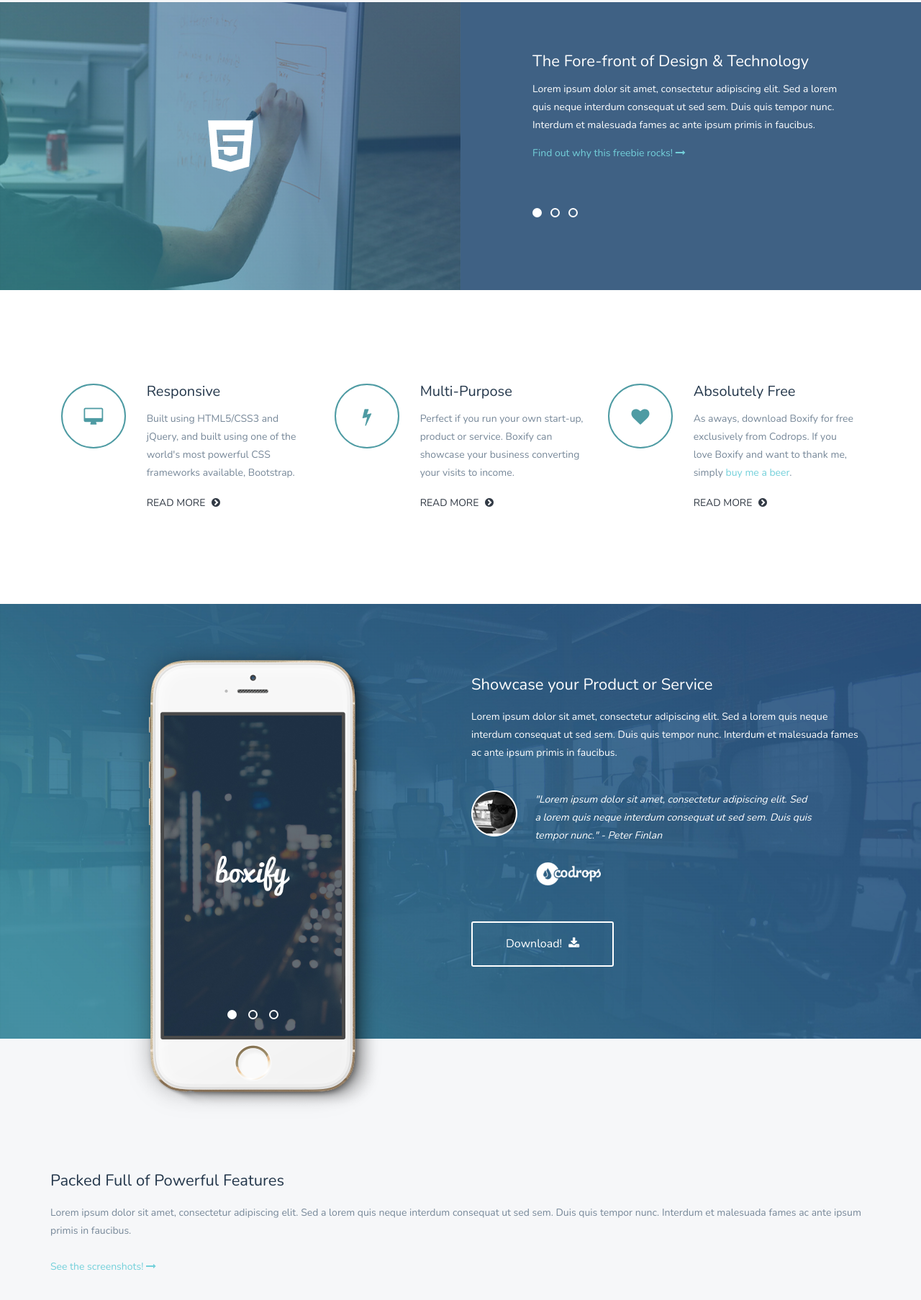
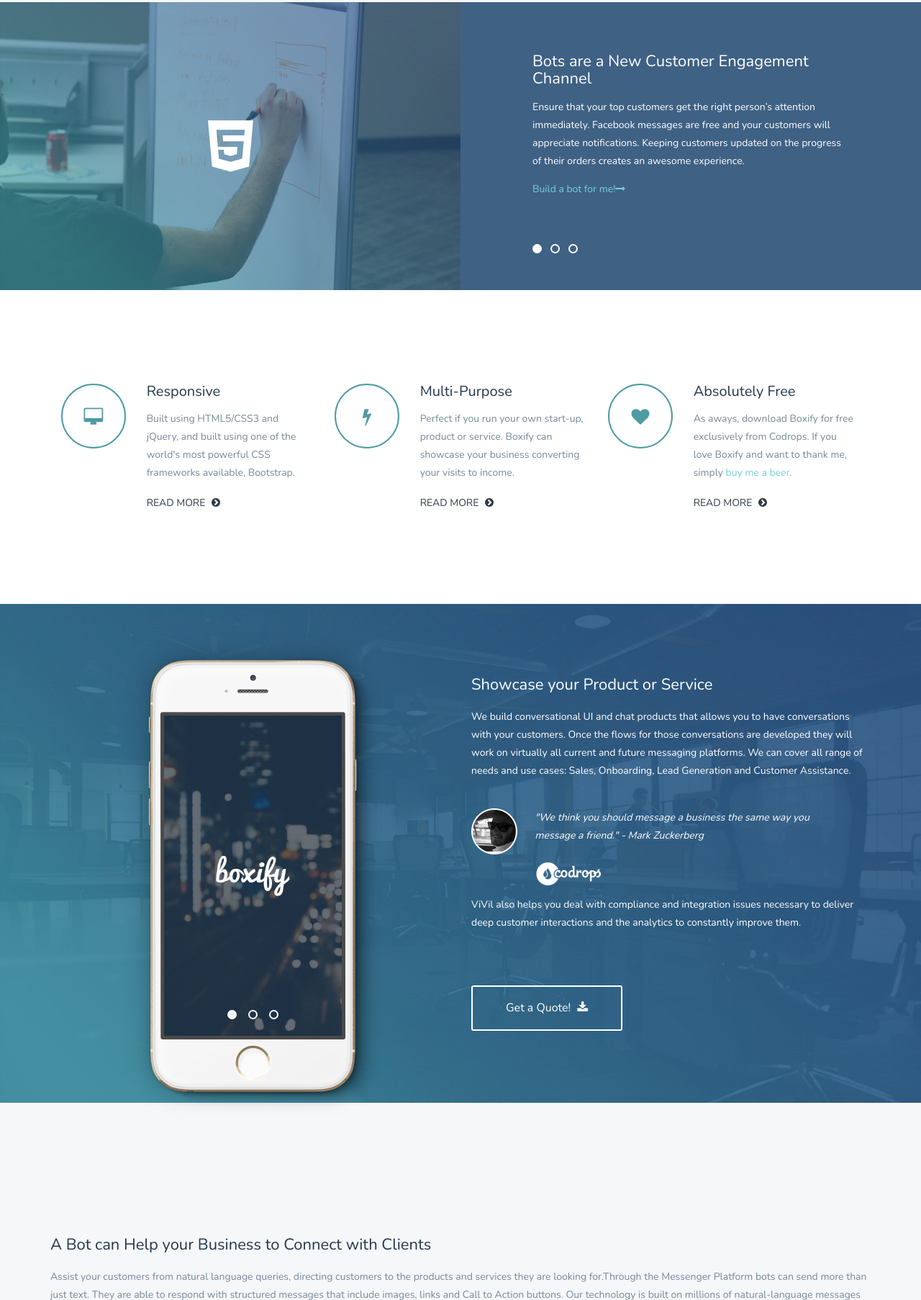
Before and after one commit to danielfae/vivil, a website: page views/index.html in a window 1280 px wide. Shown: the part 994-2800 px from the top of the page at 72% size. Drawn offline with nearby package versions, Linux system fonts and the light colour scheme; files that its build step writes are made by us from their sources; files whose address does not match are found by name.

Commit message:
changed conent on website

```diff
--- a/views/index.html
+++ b/views/index.html
@@ -58,7 +58,8 @@
 					</div>
 					<div class="row hero-content">
 						<div class="col-md-12">
-							<h1 class="animated fadeInDown">An Exclusive, Premium HTML5 &amp; CSS3 Template by Peter Finlan, for Codrops.</h1>
+							<h1 class="animated fadeInDown">Chatbots are a new kind of Apps!</h1>
+							<h2>We help you build an interactive bot and automated response tools for Facebook Messenger</h2>
 							<a href="http://tympanus.net/codrops/?p=22554" class="use-btn animated fadeInUp">Use it for free</a> <a href="#about" class="learn-btn animated fadeInUp">Learn more <i class="fa fa-arrow-down"></i></a>
 						</div>
 					</div>
@@ -89,19 +90,19 @@
 						<div class="features-slider">
 								<ul class="slides" id="featuresSlider">
 									<li>
-										<h1>The Fore-front of Design &amp; Technology</h1>
-										<p>Lorem ipsum dolor sit amet, consectetur adipiscing elit. Sed a lorem quis neque interdum consequat ut sed sem. Duis quis tempor nunc. Interdum et malesuada fames ac ante ipsum primis in faucibus.</p>
-										<p><a href="#features" class="arrow-btn">Find out why this freebie rocks! <i class="fa fa-long-arrow-right"></i></a></p>
+										<h1>Bots are a New Customer Engagement Channel</h1>
+										<p>Ensure that your top customers get the right person’s attention immediately. Facebook messages are free and your customers will appreciate notifications. Keeping customers updated on the progress of their orders creates an awesome experience.</p>
+										<p><a href="#features" class="arrow-btn">Build a bot for me!<i class="fa fa-long-arrow-right"></i></a></p>
 									</li>
 									<li>
-										<h1>Multi-Purpose User Centric Design</h1>
-										<p>Lorem ipsum dolor sit amet, consectetur adipiscing elit. Sed a lorem quis neque interdum consequat ut sed sem. Duis quis tempor nunc. Interdum et malesuada fames ac ante ipsum primis in faucibus.</p>
-										<p><a href="http://tympanus.net/codrops/?p=22554" class="arrow-btn">Find out why this freebie rocks! <i class="fa fa-long-arrow-right"></i></a></p>
+										<h1>Increase Your Conversions</h1>
+										<p>Reply to your customers within a minute, any time they reach out. Prepare an intelligent scenario to answer FAQ’s immediately. Reduce your support team’s workload.</p>
+										<p><a href="http://tympanus.net/codrops/?p=22554" class="arrow-btn">Build a bot for me! <i class="fa fa-long-arrow-right"></i></a></p>
 									</li>
 									<li>
-										<h1>Made with Love, Released for Free</h1>
-										<p>Lorem ipsum dolor sit amet, consectetur adipiscing elit. Sed a lorem quis neque interdum consequat ut sed sem. Duis quis tempor nunc. Interdum et malesuada fames ac ante ipsum primis in faucibus.</p>
-										<p><a href="http://tympanus.net/codrops/?p=22554" class="arrow-btn">Find out why this freebie rocks! <i class="fa fa-long-arrow-right"></i></a></p>
+										<h1>Conversations are the next UI.</h1>
+										<p>Chatbots are here! For long time we didn't have so effective way to contact with Customers. If you don't build your bot now you will miss big opportunity to engage your Clients.</p>
+										<p><a href="http://tympanus.net/codrops/?p=22554" class="arrow-btn">Build a bot for me! <i class="fa fa-long-arrow-right"></i></a></p>
 									</li>
 								</ul>
 						</div>
@@ -175,15 +176,19 @@
 						</div>
 						<div class="col-md-6">
 							<h1>Showcase your Product or Service</h1>
-							<p>Lorem ipsum dolor sit amet, consectetur adipiscing elit. Sed a lorem quis neque interdum consequat ut sed sem. Duis quis tempor nunc. Interdum et malesuada fames ac ante ipsum primis in faucibus.</p>
+
+							<p>We build conversational UI and chat products that allows you to have conversations with your customers. Once the flows for those conversations are developed they will work on virtually all current and future messaging platforms. We can cover all range of needs and use cases: Sales, Onboarding, Lead Generation and Customer Assistance.</p>
+
+
 							<blockquote class="team-quote">
 								<div class="avatar"><img src="img/avatar.png" alt="User Avatar"></div>
-								<p>"Lorem ipsum dolor sit amet, consectetur adipiscing elit. Sed a lorem quis neque interdum consequat ut sed sem. Duis quis tempor nunc." - Peter Finlan</p>
+								<p>"We think you should message a business the same way you message a friend." - Mark Zuckerberg</p>
 								<div class="logo-quote">
 									<a href="http://tympanus.net/codrops/"><img src="img/codrops-logo.png" alt="Codrops Logo"></a>
 								</div>
 							</blockquote>
-							<a href="http://tympanus.net/codrops/?p=22554" class="download-btn">Download! <i class="fa fa-download"></i></a>
+							<p>ViVil also helps you deal with compliance and integration issues necessary to deliver deep customer interactions and the analytics to constantly improve them.</p>
+							<a href="http://tympanus.net/codrops/?p=22554" class="download-btn">Get a Quote! <i class="fa fa-download"></i></a>
 						</div>
 					</div>
 				</div>
@@ -194,9 +199,9 @@
 			<div class="container">
 				<div class="row">
 					<div class="col-md-12">
-						<h1>Packed Full of Powerful Features</h1>
-						<p>Lorem ipsum dolor sit amet, consectetur adipiscing elit. Sed a lorem quis neque interdum consequat ut sed sem. Duis quis tempor nunc. Interdum et malesuada fames ac ante ipsum primis in faucibus.</p>
-						<p><a href="#screenshots" class="arrow-btn">See the screenshots! <i class="fa fa-long-arrow-right"></i></a></p>
+						<h1>A Bot can Help your Business to Connect with Clients</h1>
+						<p>Assist your customers from natural language queries, directing customers to the products and services they are looking for.Through the Messenger Platform bots can send more than just text. They are able to respond with structured messages that include images, links and Call to Action buttons. Our technology is built on millions of natural-language messages enabling businesses to route their customers to the products and services they want. For example users can swipe through product carousels and pop out to the web to pay for a purchase.."</p>
+						<p><a href="#screenshots" class="arrow-btn">Contact us here! <i class="fa fa-long-arrow-right"></i></a></p>
 					</div>
 				</div>
 			</div>
```
